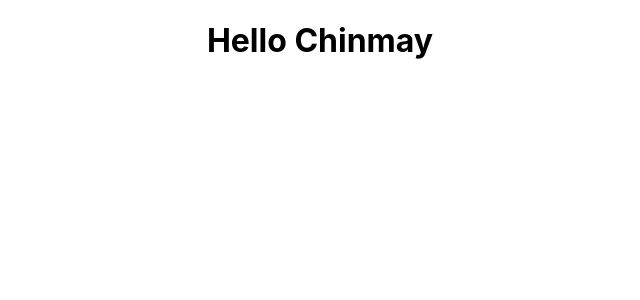
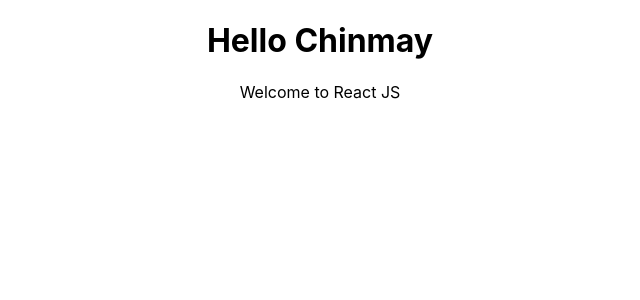
Before and after one commit to chinmaybhat1/react-js, a React (Create React App) app: page / in a window 1280 px wide. Shown: the top 300 px of the page, without its empty margins (320-960 px from the left). Built offline with nearby package versions, Linux system fonts and the light colour scheme.

Commit message:
Introduction to class components

```diff
--- a/src/App.js
+++ b/src/App.js
@@ -2,11 +2,13 @@
 import logo from './logo.svg';
 import './App.css';
 import Functional from './Components/Functional';
+import ClassComponent from './Components/ClassComponent';
 
 function App() {
   return (
     <div className="App">
       <Functional/>
+      <ClassComponent/>
     </div>
   );
 }
--- /dev/null
+++ b/src/Components/ClassComponent.js
@@ -0,0 +1,15 @@
+import React, { Component } from 'react';
+
+
+
+class ClassComponent extends Component {
+  render() {
+    return (
+      <div>
+        <p>Welcome to React JS</p>
+      </div>
+    );
+  }
+}
+
+export default ClassComponent;
```
